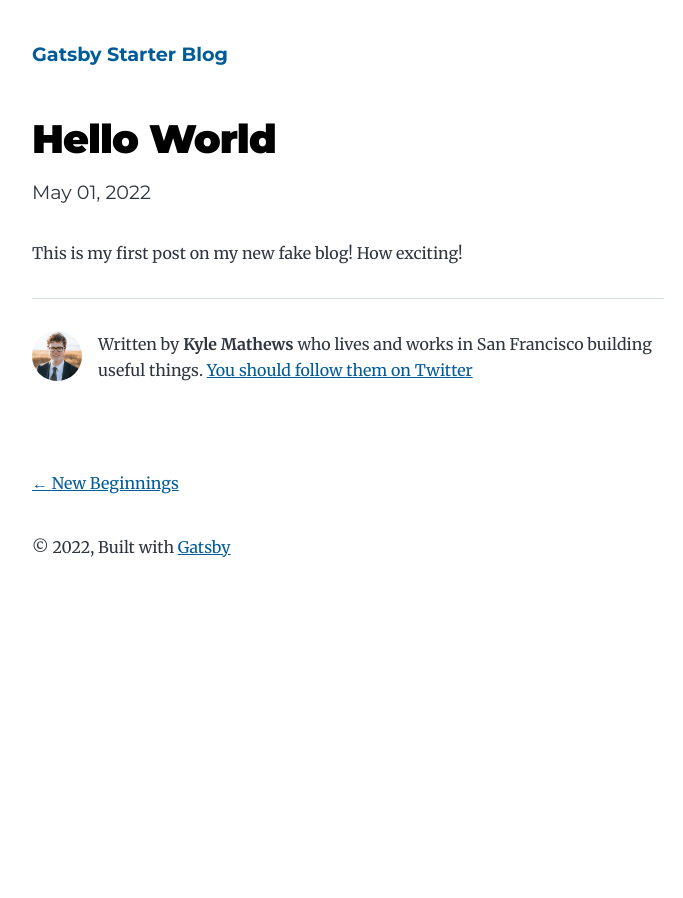
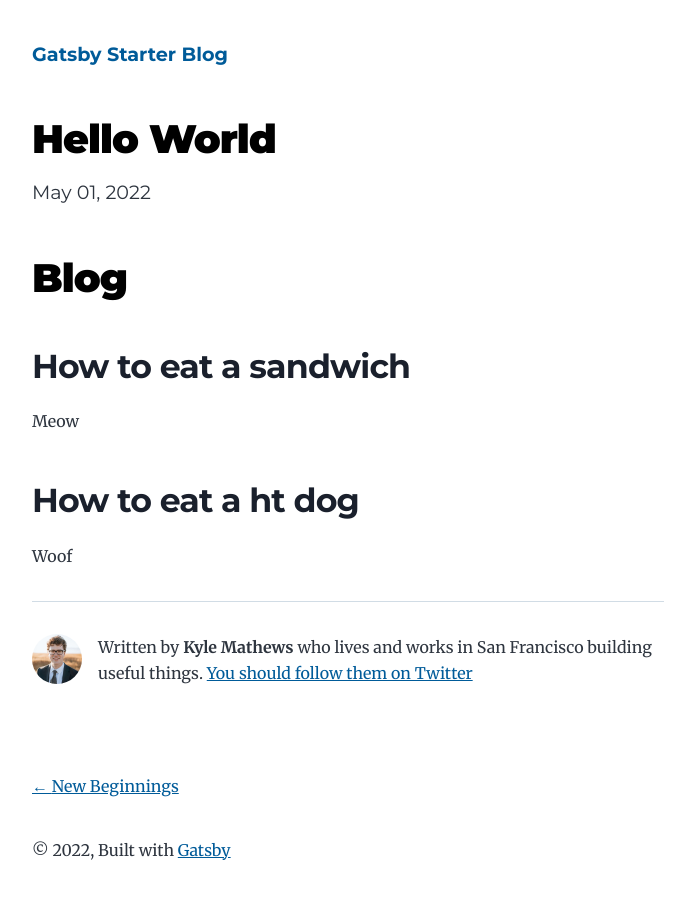
Before and after one commit to swilsonian/gatsby-blog, a Gatsby site: page /hello-world/ in a window 1280 px wide. Shown: the whole page, without its empty margins (292-975 px from the left). Before the commit the page ends 800 px from the top, so only its background shows below. Built offline with nearby package versions, Linux system fonts and the light colour scheme; Gatsby itself is replaced by a stand-in of ours.

Commit message:
Add markydown

```diff
--- a/content/blog/hello-world/index.md
+++ b/content/blog/hello-world/index.md
@@ -4,4 +4,11 @@
 description: "Hello World"
 ---
 
-This is my first post on my new fake blog! How exciting!
+# Blog
+
+
+## How to eat a sandwich
+Meow
+
+## How to eat a ht dog
+Woof
```
